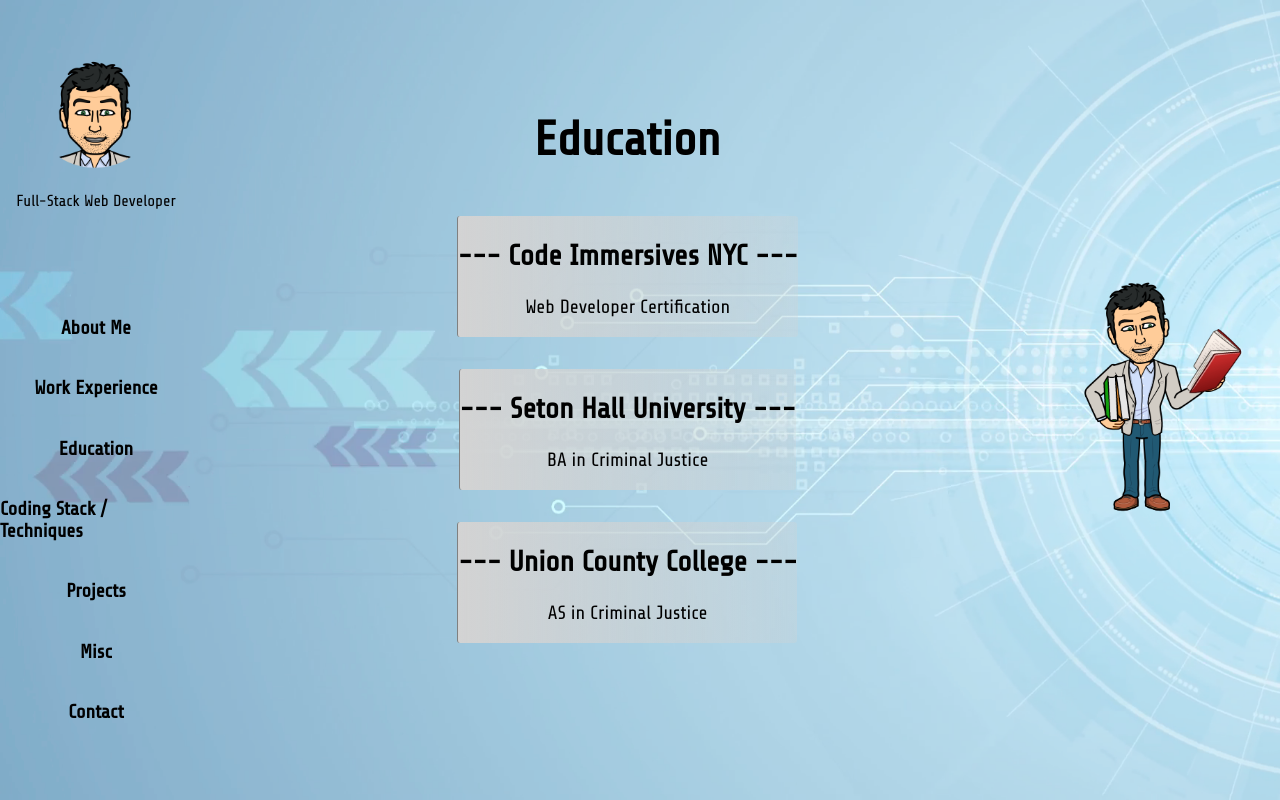
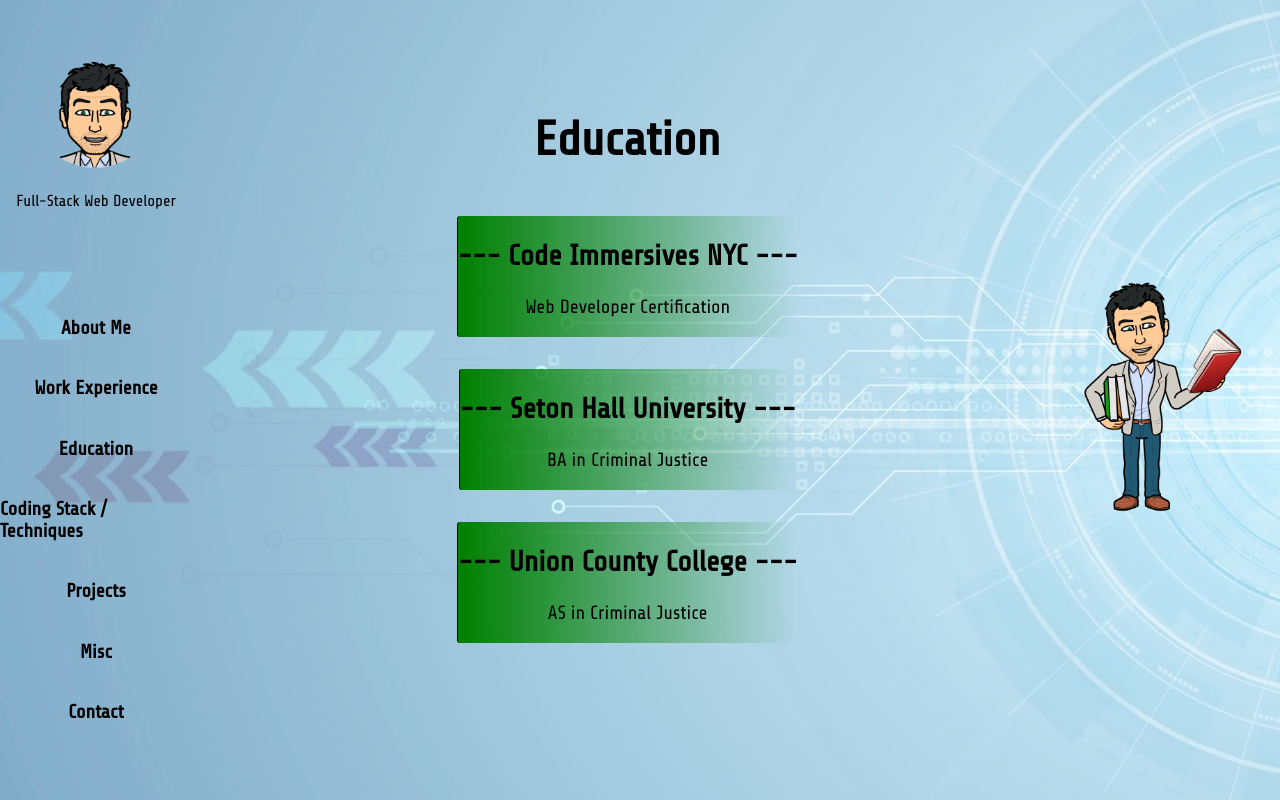
Before and after one commit to cbrindle/resume-page, a React (Create React App) app in the folder front-end/: page /education in a window 1280 px wide. Built offline with nearby package versions, Linux system fonts and the light colour scheme.

Commit message:
Adjusted color layout of school listing in Education component.

```diff
--- a/front-end/src/components/Education/Education.js
+++ b/front-end/src/components/Education/Education.js
@@ -97,8 +97,8 @@
     cursor: {
         cursor: 'pointer',
         margin: '2vh 0 2vh 0',
-        backgroundImage: 'linear-gradient(to right, lightgray, rgba(211,211,211,0.3)',
+        backgroundImage: 'linear-gradient(to right, green, rgba(182,215,234,0.3)',
         borderRadius: '3px',
-        borderLeft: '1px gray solid'
+        borderLeft: '1px black solid',
     }
 }
```
